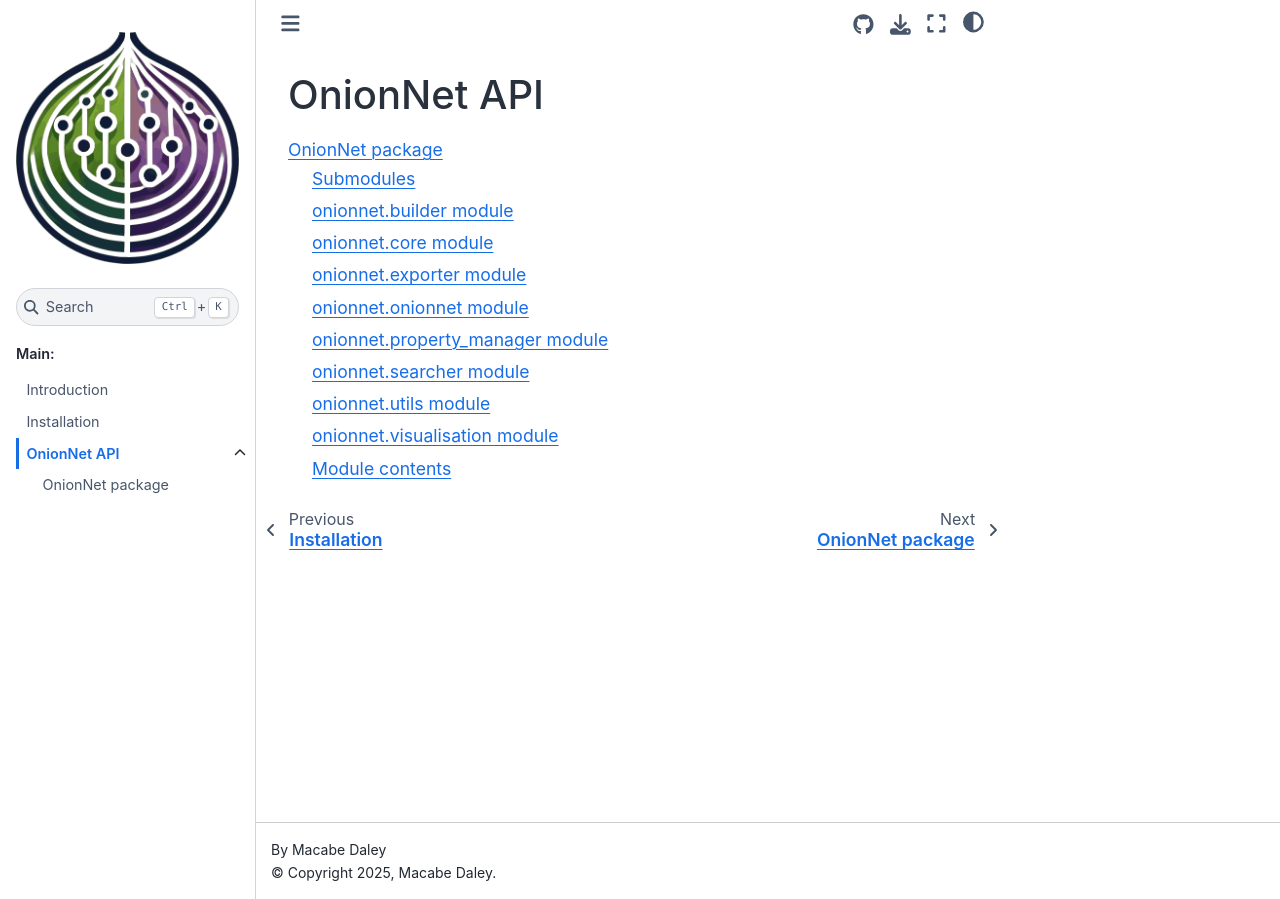
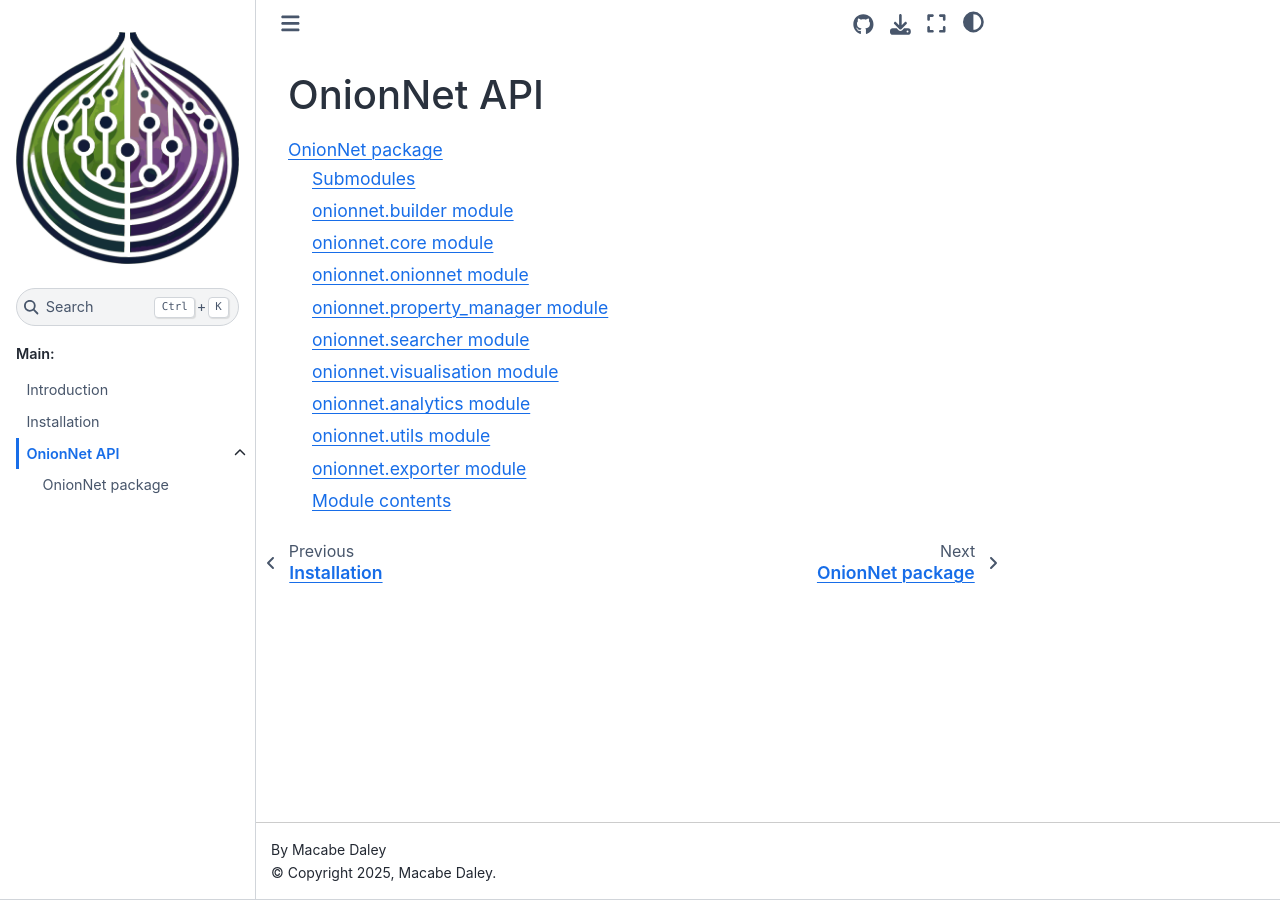
Before and after one commit to saezlab/onionnet, a Sphinx documentation site: the page built from docs/source/modules.rst, in a window 1280 px wide. Built offline with Sphinx 7.4.7 and the Sphinx Book theme 1.1.4, drawn with Linux system fonts in a browser that asks for light colours; pages that are not in the unit, such as notebooks, are missing from menus; part of the change alters nothing that is shown.

Commit message:
Added .analytics and rearranged

```diff
--- a/docs/source/onionnet.rst
+++ b/docs/source/onionnet.rst
@@ -16,14 +16,6 @@ onionnet.core module
 --------------------
 
 .. automodule:: onionnet.core
-   :members:
-   :show-inheritance:
-   :undoc-members:
-
-onionnet.exporter module
-------------------------
-
-.. automodule:: onionnet.exporter
    :members:
    :show-inheritance:
    :undoc-members:
@@ -52,6 +44,22 @@ onionnet.searcher module
    :show-inheritance:
    :undoc-members:
 
+onionnet.visualisation module
+-----------------------------
+
+.. automodule:: onionnet.visualisation
+   :members:
+   :show-inheritance:
+   :undoc-members:
+
+onionnet.analytics module
+------------------------
+
+.. automodule:: onionnet.analytics
+   :members:
+   :show-inheritance:
+   :undoc-members:
+
 onionnet.utils module
 ---------------------
 
@@ -60,10 +68,10 @@ onionnet.utils module
    :show-inheritance:
    :undoc-members:
 
-onionnet.visualisation module
------------------------------
+onionnet.exporter module
+------------------------
 
-.. automodule:: onionnet.visualisation
+.. automodule:: onionnet.exporter
    :members:
    :show-inheritance:
    :undoc-members:
```
